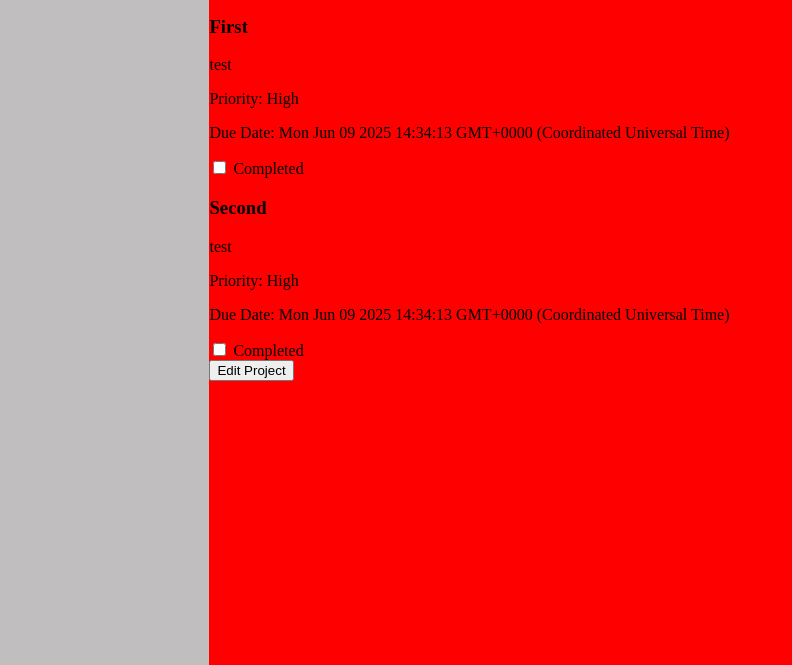
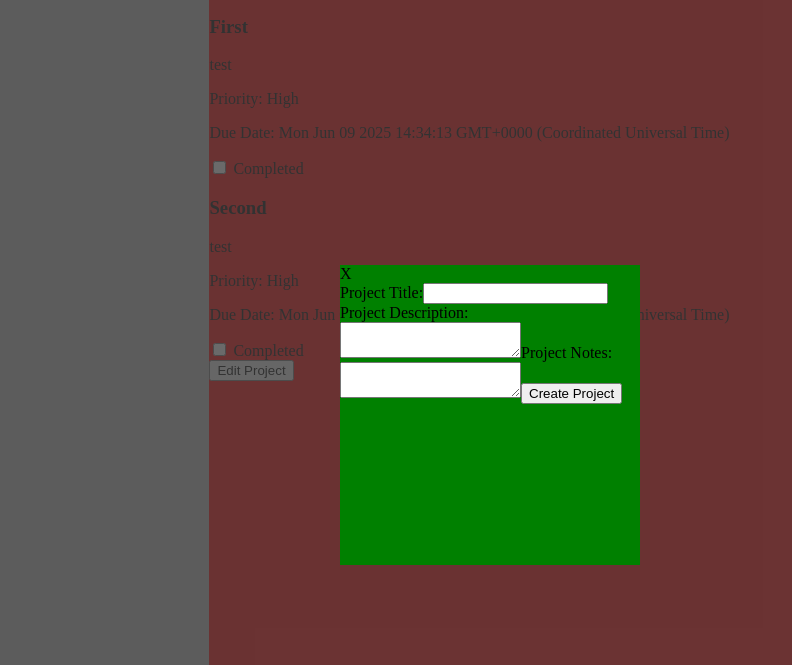
Before and after one commit to hmoh24/toDoProject, a website built with webpack: page src/template.html in a window 1280 px wide. Both pictures are taken after a click on the button "+ New Project". Shown: the part 135-800 px from the top of the page, without its empty margins (0-792 px from the left). Built offline with nearby package versions, Linux system fonts and the light colour scheme.

Commit message:
add modal for new project button, close on click outside of it

```diff
--- /dev/null
+++ b/src/domMethods/renderNewProjectModal.js
@@ -0,0 +1,64 @@
+function renderNewProjectModal(){
+    const body = document.getElementsByTagName('body')[0];
+
+
+    // Create modal background
+    const modalOverlay = document.createElement('div');
+    modalOverlay.classList.add('modalOverlay');
+
+    // Create modal container
+    const modalContainer = document.createElement('div');
+    modalContainer.classList.add('modalContainer');
+
+    // Create close (X) button
+    const closeButton = document.createElement('span');
+    closeButton.innerText = 'X';
+    closeButton.classList.add('closeModal');
+    modalContainer.appendChild(closeButton);
+
+    // Create the form
+    const form = document.createElement('form');
+    form.classList.add('newProjectForm');
+
+    // Title input
+    const titleLabel = document.createElement('label');
+    titleLabel.innerText = 'Project Title:';
+    form.appendChild(titleLabel);
+
+    const titleInput = document.createElement('input');
+    titleInput.type = 'text';
+    titleInput.classList.add('newProjectTitle');
+    form.appendChild(titleInput);
+
+    // Description input
+    const descLabel = document.createElement('label');
+    descLabel.innerText = 'Project Description:';
+    form.appendChild(descLabel);
+
+    const descInput = document.createElement('textarea');
+    descInput.classList.add('newProjectDesc');
+    form.appendChild(descInput);
+
+    // Notes input
+    const notesLabel = document.createElement('label');
+    notesLabel.innerText = 'Project Notes:';
+    form.appendChild(notesLabel);
+
+    const notesInput = document.createElement('textarea');
+    notesInput.classList.add('newProjectNotes');
+    form.appendChild(notesInput);
+
+    // Submit button
+    const submitButton = document.createElement('button');
+    submitButton.type = 'button';
+    submitButton.classList.add('submitNewProject');
+    submitButton.innerText = 'Create Project';
+    form.appendChild(submitButton);
+
+    // Build modal
+    modalContainer.appendChild(form);
+    modalOverlay.appendChild(modalContainer);
+    body.appendChild(modalOverlay);
+}
+
+export default renderNewProjectModal;
--- a/src/index.js
+++ b/src/index.js
@@ -5,6 +5,8 @@ import { updateProjectSideBar } from './domMethods/updateProjectSidebar';
 import renderProjectPage from './domMethods/renderProjectPage';
 import renderProjectEditPage from './domMethods/renderProjectEditPage';
 import updateProjectOnSubmit from './domMethods/updateProjectOnSubmit';
+import renderNewProjectModal from './domMethods/renderNewProjectModal';
+
 //instantiate default project
 //create a project array
 
@@ -72,9 +74,33 @@ main.addEventListener('click', (event) => {
 
 const sideBar = document.getElementsByClassName('sidebar')[0];
 sideBar.addEventListener('click', (event)=>{
-    if (event.target.className === 'projectSideButton'){
+    //Switch Project Page
+    if (event.target.classList.contains('projectSideButton')){
         const project = Project.filterProjectArrayByTitle(event.target.innerText);
         console.log(project);
         renderProjectPage(project)
     }
+
+    //Add New Project Modal
+  if (event.target.classList.contains('addProject')){
+    renderNewProjectModal();
+  }
 })
+
+const body = document.getElementsByTagName('body')[0];
+body.addEventListener('click', (event)=> {
+  const modalOverlay = document.querySelector('.modalOverlay');
+  const modal = document.querySelector('.modalContainer');
+  console.log(modal, modalOverlay)
+  if (modal){
+      modal.addEventListener('click', (event)=>{
+        event.stopPropagation();
+    })
+  }
+
+  //close modal if click outside
+  if (event.target.classList.contains('modalOverlay')){
+    modal.remove();
+    modalOverlay.remove();
+  }
+})
--- a/src/style.css
+++ b/src/style.css
@@ -9,6 +9,7 @@ html, body{
     margin: 0;
     height: 100%;
     width: 100%;
+    position: relative;
 }
 
 body {
@@ -30,3 +31,21 @@ main{
     flex: 5 1 auto;
     background-color: var(--primary-color);
 }
+
+.modalOverlay {
+    z-index: 2;
+    height: 100%;
+    width: 100%;
+    position: absolute;
+    background-color: #414141c7;
+}
+
+.modalContainer {
+    z-index: 3;
+    right: 50%;
+    top: 50%;
+    background: green;
+    height: 300px;
+    width: 300px;
+    position: absolute;
+}
```
